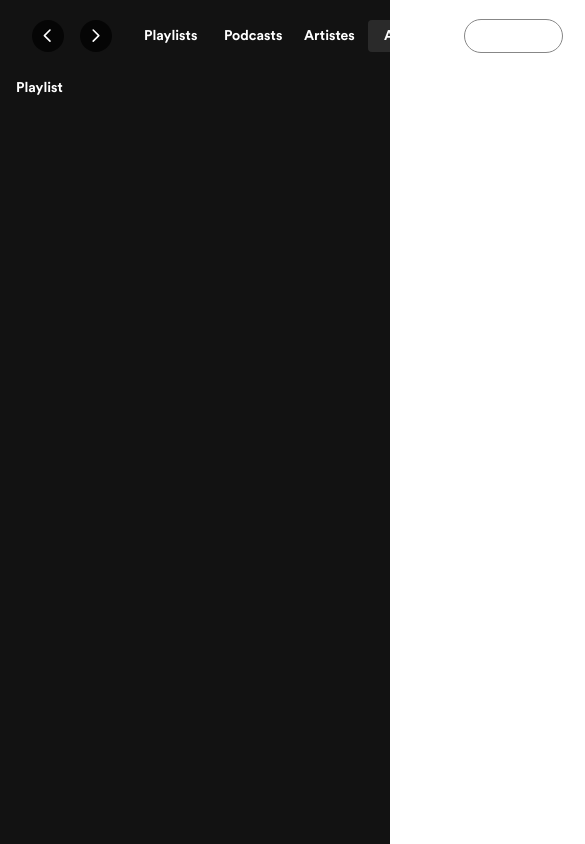
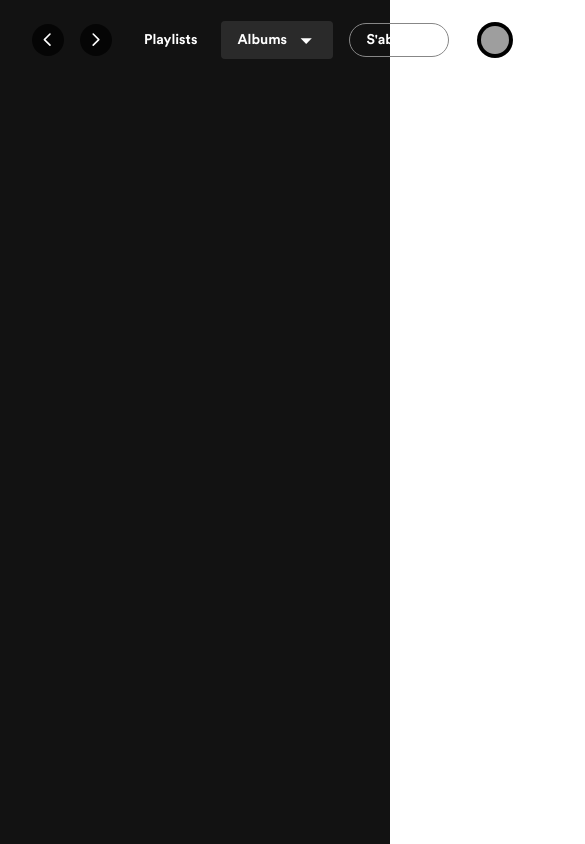
Before and after one commit to Geoffrey-Maillot/Spotify_clone, a React (Create React App) app: page /collection/albums in a window 390 px wide. Shown: the top 844 px of the page, 585 px wide, since content can reach past the window. Built offline with nearby package versions, Linux system fonts and the light colour scheme; grey boxes are pictures that could not be loaded.

Commit message:
Resize Header en cours

```diff
--- a/src/component/HeaderNav/HeaderNav.tsx
+++ b/src/component/HeaderNav/HeaderNav.tsx
@@ -1,4 +1,4 @@
-import { useState } from 'react';
+import { useState, useRef, useEffect } from 'react';
 
 // Import Router
 import { useLocation } from 'react-router-dom';
@@ -23,7 +23,16 @@ const HeaderNav = () => {
   const [search, setSearch] = useState('');
   const path = useLocation().pathname;
   const testPath = /\/collection/;
-  const isCollection: boolean = testPath.test(path);
+  const link: string = path.split('/')[2];
+  const isPathCollection: boolean = testPath.test(path);
+  const [headerWidth, setheaderWidth] = useState<number>(0);
+
+  const links: { [x: string]: string } = {
+    playlists: 'Playlists',
+    podcasts: 'Podcasts',
+    artists: 'Artistes',
+    albums: 'Albums',
+  };
 
   const searchOnChange = (e: React.ChangeEvent) => {
     const value: string = (e.target as HTMLInputElement).value;
@@ -34,8 +43,21 @@ const HeaderNav = () => {
     setSearch('');
   };
 
+  const header = useRef<HTMLHeadElement | null>(null);
+
+  //? La récupération de la width du header doit se faire au resize de la fenêtre du LeftMenu quand il sera en place
+  // TODO: le useEffect doit écouter le resize
+  useEffect(() => {
+    if (header.current) {
+      setheaderWidth(header.current?.clientWidth);
+    }
+  }, []);
+
   return (
-    <header className="flex items-center content-start bg-transparent px-8 py-4 gap-4">
+    <header
+      ref={header}
+      className="flex items-center content-start bg-transparent px-8 py-4 gap-4"
+    >
       {/* //? Voir pour faire un composant des boutons si on les retrouves encore ailleurs*/}
       <div className="flex content-start items-start gap-4">
         <button className="w-8 h-8 bg-dark-400/70 flex justify-center items-center cursor-pointer  rounded-full">
@@ -49,12 +71,25 @@ const HeaderNav = () => {
           </span>
         </button>
       </div>
-      <RenderIf bool={isCollection}>
-        <ul className="flex items-center content-center">
+      <RenderIf bool={isPathCollection}>
+        <ul className="flex items-center content-center gap-2">
           <NavLink to="/collection/playlists" label="Playlists" />
-          <NavLink to="/collection/podcats" label="Podcasts" />
-          <NavLink to="/collection/artists" label="Artistes" />
-          <NavLink to="/collection/albums" label="Albums" />
+          <RenderIf bool={headerWidth > 640}>
+            <NavLink to="/collection/podcasts" label="Podcasts" />
+          </RenderIf>
+          <RenderIf bool={headerWidth > 850}>
+            <NavLink to="/collection/artists" label="Artistes" />
+            <NavLink to="/collection/albums" label="Albums" />
+          </RenderIf>
+          <RenderIf bool={headerWidth < 850}>
+            <div>
+              <button className="flex justify-center items-center gap-2 bg-white/10 px-4 py-2 rounded">
+                {' '}
+                <H2 label={links[link]} size="sm" color="white" />
+                <RiArrowDownSFill color="white" size="1.4rem" />
+              </button>
+            </div>
+          </RenderIf>
         </ul>
       </RenderIf>
       <RenderIf bool={path === '/search'}>
@@ -92,8 +127,10 @@ const HeaderNav = () => {
               alt="Profil"
             />
           </div>
-          <H2 label="Geoffrey Maillot" size="sm" color="white" />
-          <RiArrowDownSFill color="white" />
+          <span className=" justify-start items-center g-2 hidden lg:flex">
+            <H2 label="Geoffrey Maillot" size="sm" color="white" />
+            <RiArrowDownSFill color="white" size="1.4rem" />
+          </span>
         </button>
       </div>
     </header>
--- a/src/component/HeaderNav/NavLink.tsx
+++ b/src/component/HeaderNav/NavLink.tsx
@@ -23,7 +23,7 @@ const NavLink = ({ to, label, children }: Props) => {
   return (
     <BaseLink
       to={to}
-      className={`px-4 py-2 md:py-4 w-20 block rounded ${
+      className={`px-4 py-4  block rounded ${
         isActive ? 'bg-white/10' : 'bg-transparant'
       }`}
     >
--- a/src/component/Home/Home.tsx
+++ b/src/component/Home/Home.tsx
@@ -1,12 +1,10 @@
 import './home.scss';
 
 import HeaderNav from '../HeaderNav/HeaderNav';
-import NavLink from '../HeaderNav/NavLink';
 const Home = () => {
   return (
     <section className=" w-full h-screen bg-dark-100">
       <HeaderNav />
-      <NavLink to="/" label="Playlist" />
     </section>
   );
 };
--- a/src/pages/App/App.tsx
+++ b/src/pages/App/App.tsx
@@ -11,7 +11,7 @@ function App() {
       <Route path="collection">
         <Route index element={<Home />} />
         <Route path="playlists" element={<Home />} />
-        <Route path="podcats" element={<Home />} />
+        <Route path="podcasts" element={<Home />} />
         <Route path="artists" element={<Home />} />
         <Route path="albums" element={<Home />} />
         <Route path="*" element={<div>404</div>} />
```
